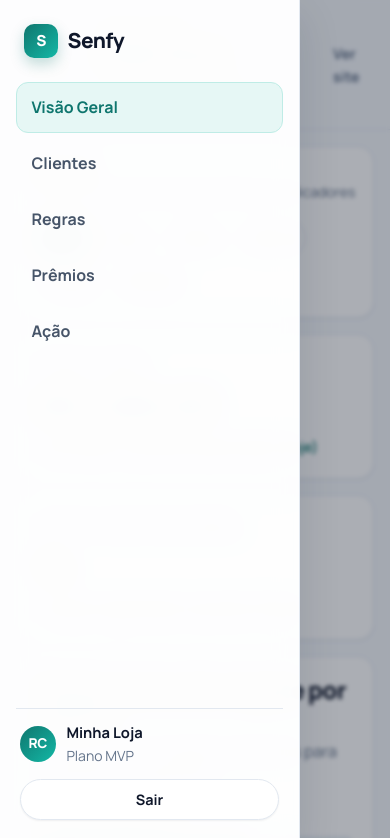
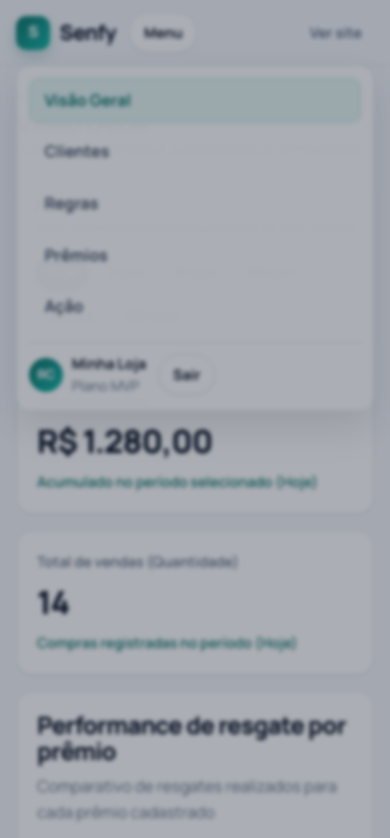
Before and after one commit to rafelfrancocabral/senfy, a plain HTML site: page dashboard.html in a window 390 px wide. Both pictures are taken after a click on the button "Menu". Shown: the top 838 px of the page. Drawn offline with Linux system fonts and the light colour scheme.

Commit message:
Test dashboard navigation in top bar

```diff
--- a/dashboard.html
+++ b/dashboard.html
@@ -11,14 +11,21 @@
 </head>
 <body class="app-body">
   <div class="app-shell">
-    <aside class="sidebar" id="sidebar" aria-label="Menu principal">
-      <div class="sidebar-brand">
+    <header class="topbar">
+      <div class="topbar-row">
+        <div class="topbar-left">
           <a class="brand" href="index.html" aria-label="Senfy início">
             <img src="assets/logo.png" alt="" class="brand-logo" onerror="this.style.display='none'">
             <span class="brand-mark">S</span>
             <span>Senfy</span>
           </a>
+          <button class="btn btn-secondary btn-small menu-btn-mobile" id="sidebar-toggle" type="button" aria-controls="sidebar" aria-expanded="false">Menu</button>
         </div>
+        <div class="topbar-actions">
+          <a href="index.html" class="btn btn-ghost btn-small">Ver site</a>
+        </div>
+      </div>
+      <aside class="sidebar" id="sidebar" aria-label="Menu principal">
         <nav class="sidebar-nav" aria-label="Seções do dashboard">
           <button class="nav-item active" type="button" data-target="visao-geral">Visão Geral</button>
           <button class="nav-item" type="button" data-target="clientes">Clientes</button>
@@ -34,26 +41,17 @@
               <div class="small muted">Plano MVP</div>
             </div>
           </div>
-        <a href="login.html" class="btn btn-secondary btn-small btn-block">Sair</a>
+          <a href="login.html" class="btn btn-secondary btn-small">Sair</a>
         </div>
       </aside>
+    </header>
 
     <div class="app-main">
-      <header class="topbar">
-        <div class="topbar-row">
-          <div class="topbar-left">
-            <button class="btn btn-secondary btn-small menu-btn-mobile" id="sidebar-toggle" type="button" aria-controls="sidebar" aria-expanded="false">Menu</button>
-            <div class="topbar-title">
+      <div class="page-intro">
         <p class="topbar-kicker">Painel Senfy</p>
         <h1 id="page-title" style="margin:0;">Visão Geral</h1>
         <p id="page-subtitle">Acompanhe vendas e a performance de resgates</p>
       </div>
-          </div>
-          <div class="topbar-actions">
-            <a href="index.html" class="btn btn-ghost btn-small">Ver site</a>
-          </div>
-        </div>
-      </header>
 
       <main class="content">
         <section id="visao-geral" class="section-panel active" aria-labelledby="page-title">
--- a/styles.css
+++ b/styles.css
@@ -333,28 +333,47 @@ label { display: grid; gap: 0.35rem; font-weight: 600; color: #334155; font-size
 .app-body { background: var(--bg); }
 .app-shell {
   min-height: 100vh;
-  display: grid;
-  grid-template-columns: var(--sidebar-w) 1fr;
+  display: flex;
+  flex-direction: column;
 }
-.sidebar {
+.topbar {
   position: sticky;
   top: 0;
-  height: 100vh;
-  border-right: 1px solid var(--border);
-  background: rgba(255,255,255,0.85);
-  backdrop-filter: blur(12px);
-  padding: 1.25rem 1rem;
+  z-index: 20;
+  padding: 0.85rem 1.5rem 0;
+  border-bottom: 1px solid rgba(226,232,240,0.9);
+  background: rgba(244, 247, 251, 0.86);
+  backdrop-filter: blur(14px);
+}
+.topbar-row {
   display: flex;
-  flex-direction: column;
+  align-items: center;
+  justify-content: space-between;
   gap: 1rem;
+  padding-bottom: 0.85rem;
 }
-.sidebar-brand { padding: 0.25rem 0.5rem 0.5rem; }
-.sidebar-nav { display: grid; gap: 0.35rem; }
+.topbar-left { display: flex; align-items: center; gap: 0.85rem; min-width: 0; }
+.topbar-actions { display: flex; align-items: center; gap: 0.5rem; }
+
+.sidebar {
+  display: flex;
+  align-items: center;
+  justify-content: space-between;
+  gap: 1rem;
+  padding: 0.6rem 0 0.75rem;
+  border-top: 1px solid rgba(226,232,240,0.8);
+}
+.sidebar-nav {
+  display: flex;
+  flex-wrap: wrap;
+  align-items: center;
+  gap: 0.4rem;
+}
 .nav-item {
-  width: 100%;
+  appearance: none;
   text-align: left;
-  padding: 0.72rem 0.9rem;
-  border-radius: 12px;
+  padding: 0.55rem 0.9rem;
+  border-radius: 999px;
   border: 1px solid transparent;
   background: transparent;
   color: #475569;
@@ -362,54 +381,45 @@ label { display: grid; gap: 0.35rem; font-weight: 600; color: #334155; font-size
   cursor: pointer;
   transition: all 0.15s ease;
 }
-.nav-item:hover { background: var(--surface-alt); color: var(--text); border-color: var(--border); }
+.nav-item:hover { background: var(--surface); color: var(--text); border-color: var(--border); }
 .nav-item.active {
   background: var(--primary-soft);
   color: var(--primary);
   border-color: #bfece6;
+  box-shadow: inset 0 0 0 1px rgba(15,118,110,0.02);
 }
 .sidebar-footer {
-  margin-top: auto;
-  padding: 0.75rem 0.25rem 0.25rem;
-  border-top: 1px solid var(--border);
-  display: grid;
+  margin-left: auto;
+  padding: 0;
+  border-top: none;
+  display: flex;
+  align-items: center;
   gap: 0.75rem;
 }
-.sidebar-user { display: flex; align-items: center; gap: 0.65rem; }
-.sidebar-user-name { font-weight: 700; font-size: 0.92rem; color: var(--text); }
+.sidebar-user { display: flex; align-items: center; gap: 0.55rem; }
+.sidebar-user-name { font-weight: 700; font-size: 0.9rem; color: var(--text); }
 .avatar {
-  width: 36px; height: 36px; border-radius: 50%;
+  width: 34px; height: 34px; border-radius: 50%;
   background: linear-gradient(135deg, #0f766e, #14b8a6);
   color: #fff;
   display: inline-flex; align-items: center; justify-content: center;
-  font-weight: 800; font-size: 0.85rem;
+  font-weight: 800; font-size: 0.82rem;
 }
 .menu-btn-mobile { display: none; }
 
-.app-main { min-width: 0; width: 100%; }
-.topbar {
-  position: sticky;
-  top: 0;
-  z-index: 10;
-  padding: 1rem 1.5rem;
-  border-bottom: 1px solid rgba(226,232,240,0.8);
-  background: rgba(244, 247, 251, 0.82);
-  backdrop-filter: blur(14px);
+.app-main { flex: 1; min-width: 0; width: 100%; }
+.page-intro {
+  padding: 1.4rem 1.5rem 0.2rem;
+  max-width: 1200px;
+  margin: 0 auto;
+  width: 100%;
 }
-.topbar-row {
-  display: flex;
-  align-items: center;
-  justify-content: space-between;
-  gap: 1rem;
-}
-.topbar-left { display: flex; align-items: center; gap: 0.85rem; min-width: 0; }
-.topbar-title p { margin: 0; }
-.topbar-title h1 { font-size: clamp(1.5rem, 2.5vw, 2rem); margin: 0.05rem 0 0.15rem; }
-#page-subtitle { color: var(--muted); font-size: 0.95rem; }
-.topbar-actions { display: flex; align-items: center; gap: 0.5rem; }
+.page-intro p { margin: 0; }
+.page-intro h1 { font-size: clamp(1.6rem, 2.6vw, 2.2rem); margin: 0.05rem 0 0.2rem; }
+#page-subtitle { color: var(--muted); font-size: 0.96rem; }
 
 .content {
-  padding: 1.5rem;
+  padding: 1.1rem 1.5rem 2rem;
   display: grid;
   gap: 1.1rem;
   width: 100%;
@@ -536,20 +546,43 @@ tr:last-child td { border-bottom: none; }
   .site-nav a:not(.btn) { padding: 0.7rem 0.8rem; }
   .site-nav .btn { width: 100%; }
 
-  .app-shell { grid-template-columns: 1fr; }
+  .topbar { padding: 0.75rem 1rem 0; }
+  .topbar-row { padding-bottom: 0.75rem; gap: 0.5rem; }
+  .topbar-actions .btn { padding: 0.45rem 0.7rem; }
+  .menu-btn-mobile { display: inline-flex; }
   .sidebar {
-    position: fixed; left: 0; top: 0; bottom: 0; width: min(86vw, 300px); transform: translateX(-105%);
-    transition: transform 0.2s ease; z-index: 40; box-shadow: var(--shadow-lg);
+    display: none;
+    position: absolute;
+    top: 100%;
+    left: 1rem;
+    right: 1rem;
+    flex-direction: column;
+    align-items: stretch;
+    justify-content: flex-start;
+    gap: 0.75rem;
+    padding: 0.75rem;
+    border-top: 1px solid var(--border);
+    border: 1px solid var(--border);
+    border-radius: 14px;
     background: rgba(255,255,255,0.98);
+    box-shadow: var(--shadow-lg);
+    z-index: 40;
   }
-  .sidebar.open { transform: translateX(0); }
-  .menu-btn-mobile { display: inline-flex; }
-  .topbar { padding: 0.9rem 1rem; }
+  .sidebar.open { display: flex; }
+  .sidebar-nav { flex-direction: column; align-items: stretch; }
+  .nav-item { width: 100%; border-radius: 10px; }
+  .sidebar-footer {
+    margin-left: 0;
+    padding-top: 0.6rem;
+    border-top: 1px solid var(--border);
+    justify-content: flex-start;
+  }
+  .page-intro { padding: 1.1rem 1rem 0.2rem; }
+  .content { padding: 1rem 1rem 1.5rem; }
   .promo-box { flex-direction: column; align-items: stretch; }
 }
 @media (max-width: 560px) {
   .stats-grid, .stats-grid.two { grid-template-columns: 1fr; }
-  .content { padding: 1rem; }
   .period-tabs { gap: 0.35rem; }
   .period-tab { padding: 0.45rem 0.7rem; font-size: 0.84rem; }
   .hero { padding: 3rem 0 2rem; }
```
Lines whose indentation alone changed are shown as unchanged.
